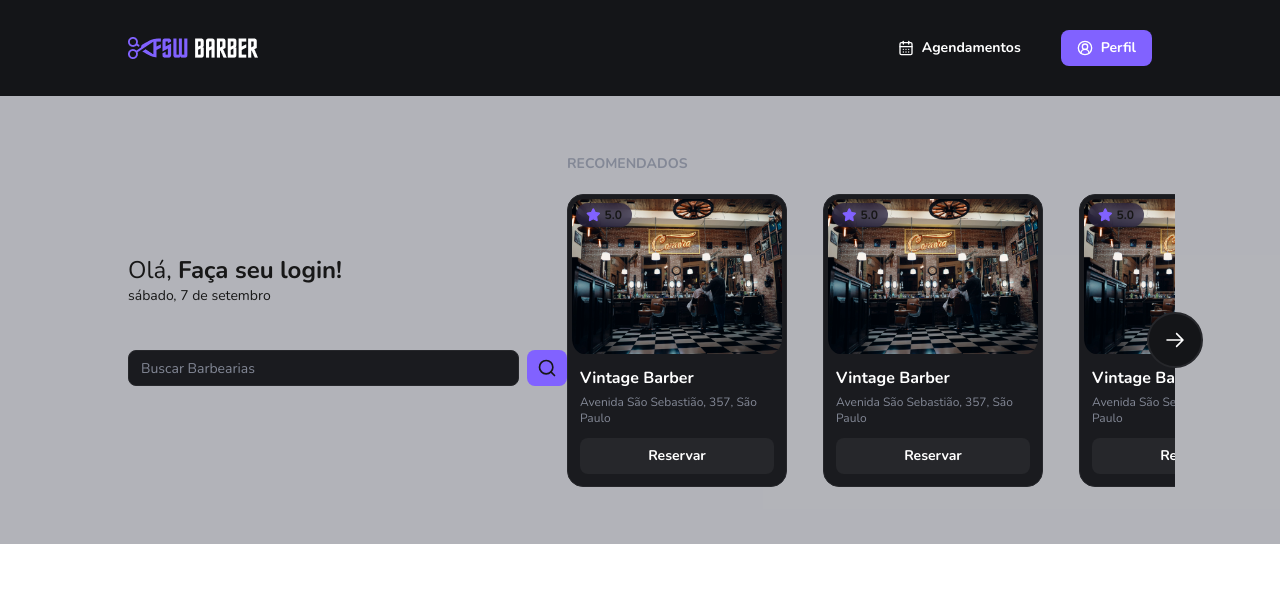
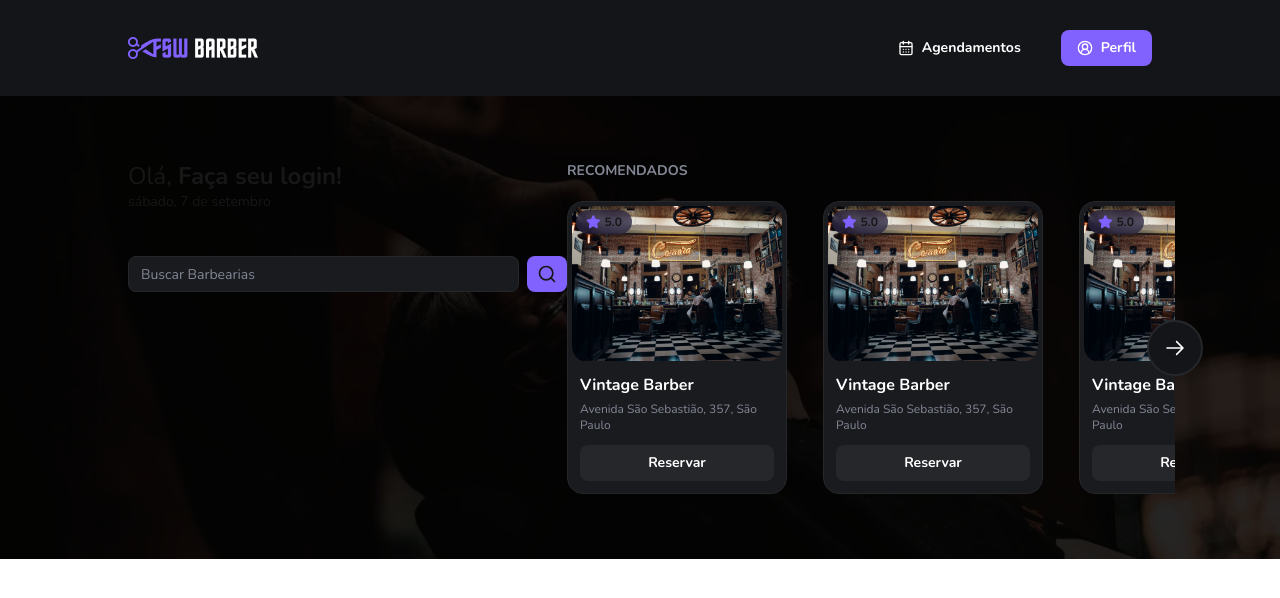
Before and after one commit to iuryyxd/fsw-barber, a Next.js app: page / in a window 1280 px wide. Shown: the top 598 px of the page. Built offline with nearby package versions, Linux system fonts and the light colour scheme.

Commit message:
feat: finish home page's hero

```diff
--- a/src/app/(home)/page.tsx
+++ b/src/app/(home)/page.tsx
@@ -5,8 +5,8 @@ import { HeroCarousel } from "./hero-carousel";
 export default function Home() {
   return (
     <div>
-      <section className="flex items-center justify-between px-32 py-16 h-[28rem] bg-no-repeat bg-cover bg-slate-950/30">
-        <div className="space-y-11">
+      <section className="relative flex items-center justify-between px-32 py-16 w-full h-[28.9375rem] bg-[url('/assets/hero.jpg')] bg-no-repeat bg-cover bg-slate-950/30">
+        <div className="space-y-11 z-[1] self-start">
           <div className="flex flex-col">
             <span className="regular-2xl">
               Olá, <b>Faça seu login!</b>
@@ -21,10 +21,12 @@ export default function Home() {
           </div>
         </div>
 
-        <div className="flex flex-col gap-5">
+        <div className="flex flex-col gap-5 z-[1]">
           <span className="bold-sm text-gray-300">RECOMENDADOS</span>
           <HeroCarousel />
         </div>
+
+        <div className="w-full h-full left-0 absolute bg-black/85 z-0" />
       </section>
     </div>
   );
```
Also changed, not shown: public/assets/hero.jpg (added).
